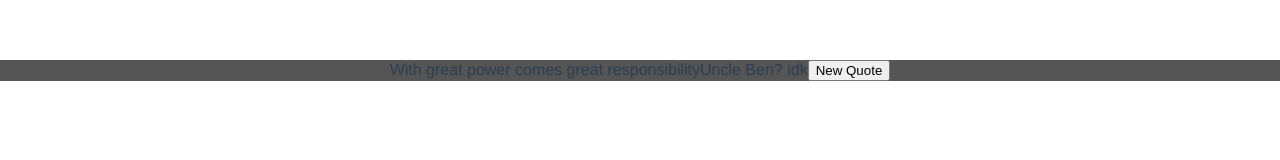
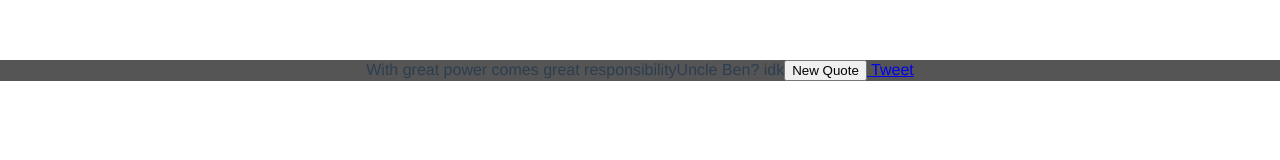
Before and after one commit to WofWca/my-fcc-random-qoute-machine, a Vue app: page / in a window 1280 px wide. Shown: the top 160 px of the page. Built offline with nearby package versions, Linux system fonts and the light colour scheme.

Commit message:
Add "Tweet" button

```diff
--- a/src/App.vue
+++ b/src/App.vue
@@ -8,7 +8,13 @@
       <button id="new-quote"
         @click="changeQuote"
       >New Quote</button>
-      <a href="" id="tweet-quote"></a>
+      <a id="tweet-quote"
+        target="_blank"
+        :href="tweetButtonHref"
+        data-size="large"
+      >
+        Tweet
+    </a>
     </div>
   </div>
 </template>
@@ -43,6 +49,11 @@ export default class App extends Vue {
     }
     this.currQuote = this.quotes[nextQuoteInd];
   }
+  get tweetButtonHref(): string {
+    const queryText = encodeURI(`"${this.currQuote.text}" – ${this.currQuote.author}`);
+    const queryHashtags = 'quotes,freeCodeCamp,VueJS';
+    return `https://twitter.com/intent/tweet?text=${queryText}&hashtags=${queryHashtags}`;
+  }
 }
 </script>
 
```
